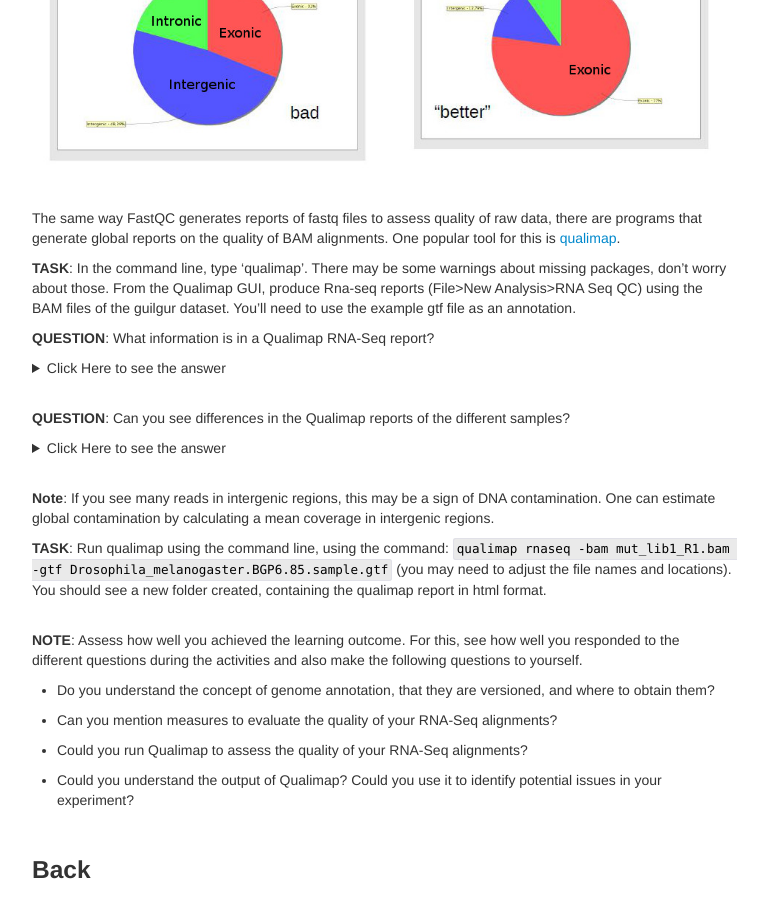
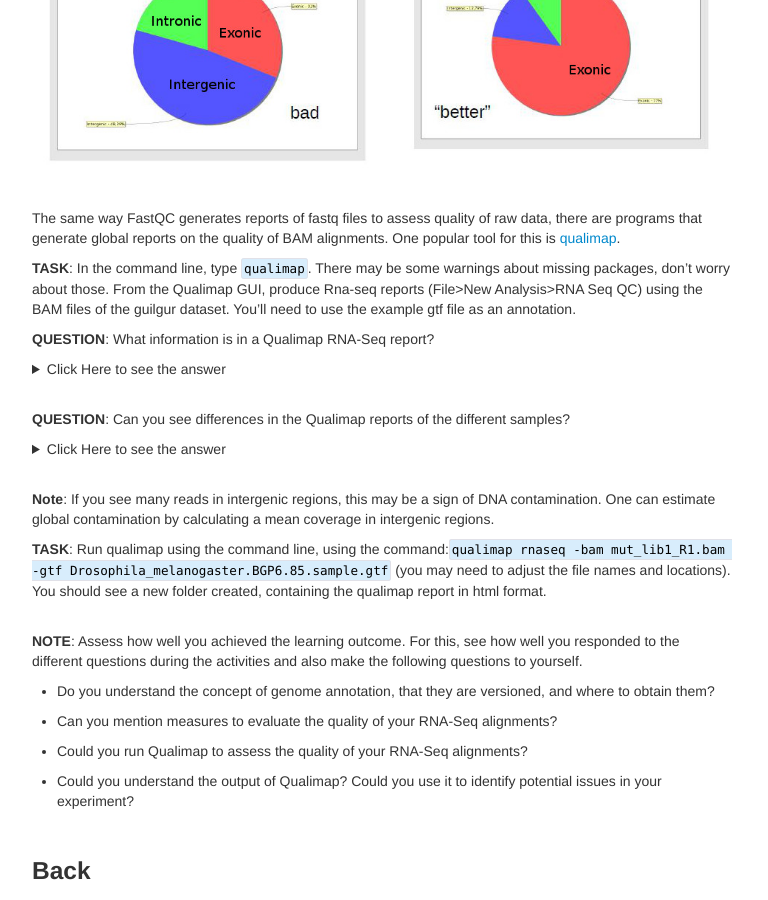
Before and after one commit to GTPB/ADER19F, a Jekyll site: the page built from pages/L06.md, in a window 1280 px wide and 900 px high, scrolled down 4155 px. Shown: the whole window, without its empty margins (258-1026 px from the left). Built offline with Jekyll 4.4.1, drawn with Linux system fonts in a browser that asks for light colours.

Commit message:
Update L06.md

```diff
--- a/pages/L06.md
+++ b/pages/L06.md
@@ -43,7 +43,7 @@ The SAM/BAM file contains all the information on the alignments, but it is not a
 Next load (in File, load file) the provided annotation file (Drosophila_melanogaster.BDGP6.85.sample.gtf - **not** the one you downloaded from ENSEMBL) inside the guilgur folder which contains information just for a subset of genes. Finally, load the BAM alignment files.
 <br/>
 
-**Hint**: To run IGV, you can open a terminal, and type <code style="background-color:#eaeaea; padding:2px 3px 3px;white-space:pre-wrap">igv</code>. It will then take a little bit to start.
+**Hint**: To run IGV, you can open a terminal, and type `igv`. It will then take a little bit to start.
 
 **QUESTION**: In IGV, look at position: 3L:15041314-15044195 (alternatively, look for the gene Rpn12R, or Fbgn0036465). What can you see?
 <details><summary>Click Here to see the answer</summary><p>
@@ -117,7 +117,7 @@ There are reports specific for RNA-Seq which depend on gene annotation. One repo
 
 The same way FastQC generates reports of fastq files to assess quality of raw data, there are programs that generate global reports on the quality of BAM alignments. One popular tool for this is [qualimap](http://qualimap.bioinfo.cipf.es/).
 
-**TASK**: In the command line, type 'qualimap'. There may be some warnings about missing packages, don't worry about those. From the Qualimap GUI, produce Rna-seq reports (File>New Analysis>RNA Seq QC) using the BAM files of the guilgur dataset. You'll need to use the example gtf file as an annotation.
+**TASK**: In the command line, type `qualimap`. There may be some warnings about missing packages, don't worry about those. From the Qualimap GUI, produce Rna-seq reports (File>New Analysis>RNA Seq QC) using the BAM files of the guilgur dataset. You'll need to use the example gtf file as an annotation.
 <br/>
 
 **QUESTION**: What information is in a Qualimap RNA-Seq report?
@@ -144,7 +144,7 @@ The Genomic origin indicates reads as being mostly exonic, although in the case
 **Note**: If you see many reads in intergenic regions, this may be a sign of DNA contamination. One can estimate global contamination by calculating a mean coverage in intergenic regions.
 <br/>
 
-**TASK**: Run qualimap using the command line, using the command: <code style="background-color:#eaeaea; padding:2px 3px 3px;white-space:pre-wrap">qualimap rnaseq -bam mut_lib1_R1.bam -gtf Drosophila_melanogaster.BGP6.85.sample.gtf</code> (you may need to adjust the file names and locations). You should see a new folder created, containing the qualimap report in html format.
+**TASK**: Run qualimap using the command line, using the command:`qualimap rnaseq -bam mut_lib1_R1.bam -gtf Drosophila_melanogaster.BGP6.85.sample.gtf` (you may need to adjust the file names and locations). You should see a new folder created, containing the qualimap report in html format.
 <br/>
 <br/>
 
```
